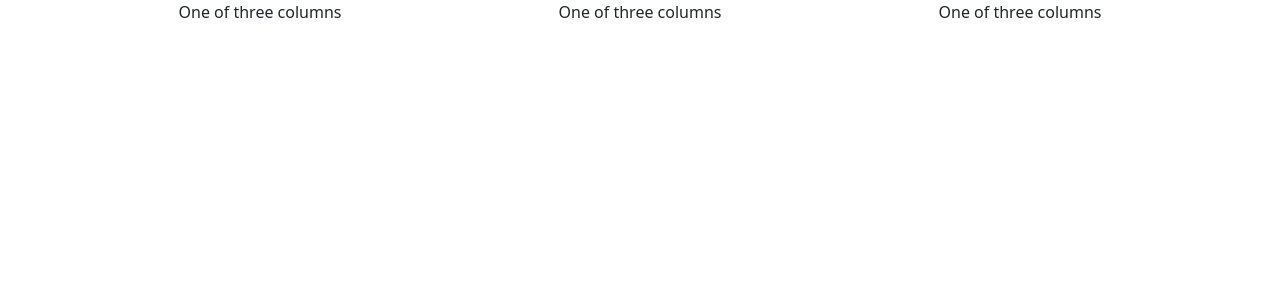
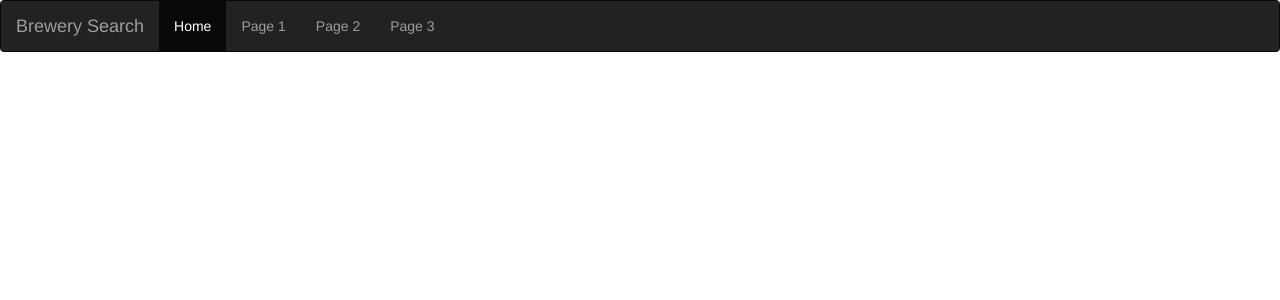
Before and after one commit to Pawlik-Lukasz/BreweryWebsite, a Flask app: page / in a window 1280 px wide. Shown: the top 300 px of the page. Run offline with Flask 3, Linux system fonts and the light colour scheme; some libraries are stand-ins or nearby versions.

Commit message:
Made basic navbar in HTML

```diff
--- a/templates/index.html
+++ b/templates/index.html
@@ -3,22 +3,25 @@
 <head>
     <meta charset="UTF-8">
     <title>Search Your Brewery</title>
-    <link href="https://cdn.jsdelivr.net/npm/bootstrap@5.3.3/dist/css/bootstrap.min.css" rel="stylesheet" integrity="sha384-QWTKZyjpPEjISv5WaRU9OFeRpok6YctnYmDr5pNlyT2bRjXh0JMhjY6hW+ALEwIH" crossorigin="anonymous">
+    <link rel="stylesheet" href="https://maxcdn.bootstrapcdn.com/bootstrap/3.4.1/css/bootstrap.min.css">
+    <script src="https://ajax.googleapis.com/ajax/libs/jquery/3.7.1/jquery.min.js"></script>
+    <script src="https://maxcdn.bootstrapcdn.com/bootstrap/3.4.1/js/bootstrap.min.js"></script>
+    <meta name="viewport" content="width=device-width, initial-scale=1">
 </head>
 <body>
-<div class="container text-center">
-  <div class="row align-items-start">
-    <div class="col">
-      One of three columns
+<nav class="navbar fixed-top navbar-inverse">
+  <div class="container-fluid">
+    <div class="navbar-header">
+      <a class="navbar-brand" href="#">Brewery Search</a>
     </div>
-    <div class="col">
-      One of three columns
-    </div>
-    <div class="col">
-      One of three columns
-    </div>
+    <ul class="nav navbar-nav">
+      <li class="active"><a href="#">Home</a></li>
+      <li><a href="#">Page 1</a></li>
+      <li><a href="#">Page 2</a></li>
+      <li><a href="#">Page 3</a></li>
+    </ul>
   </div>
-</div>
+</nav>
 
 </body>
 </html>
```
